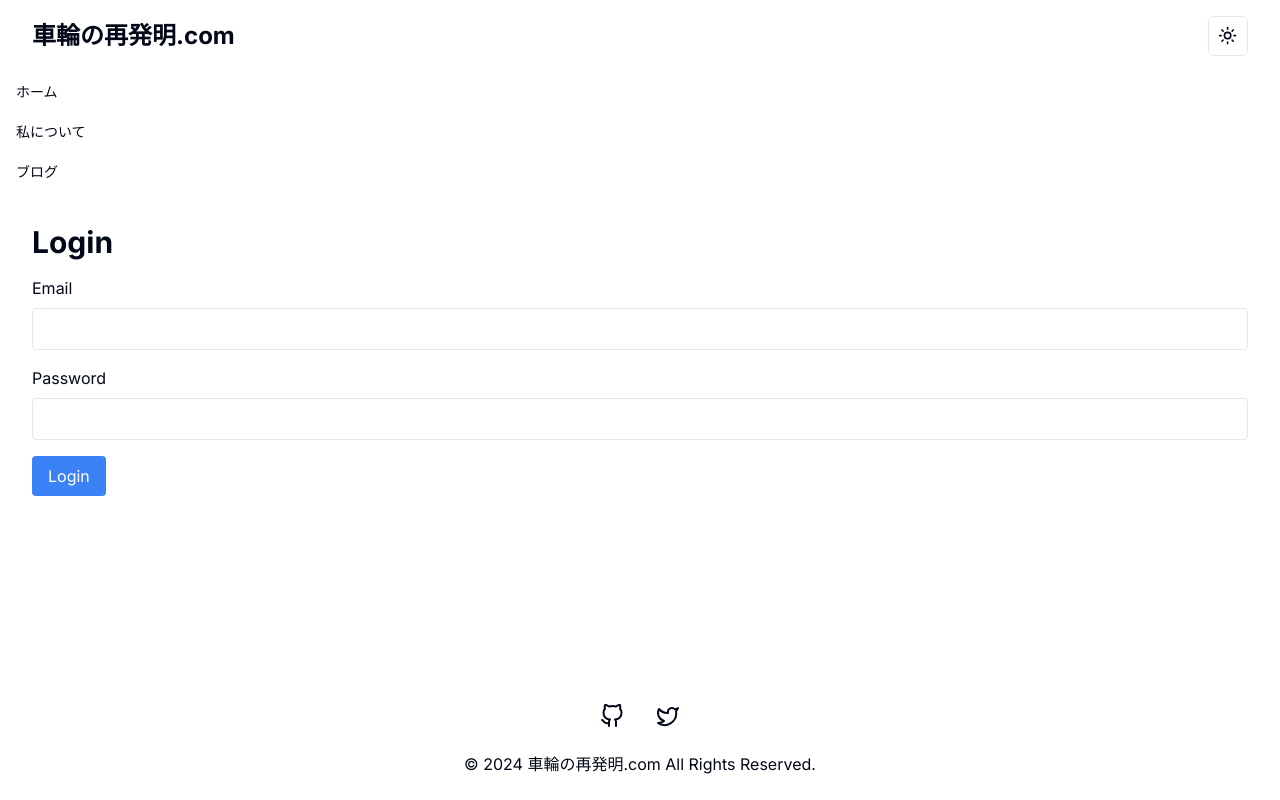
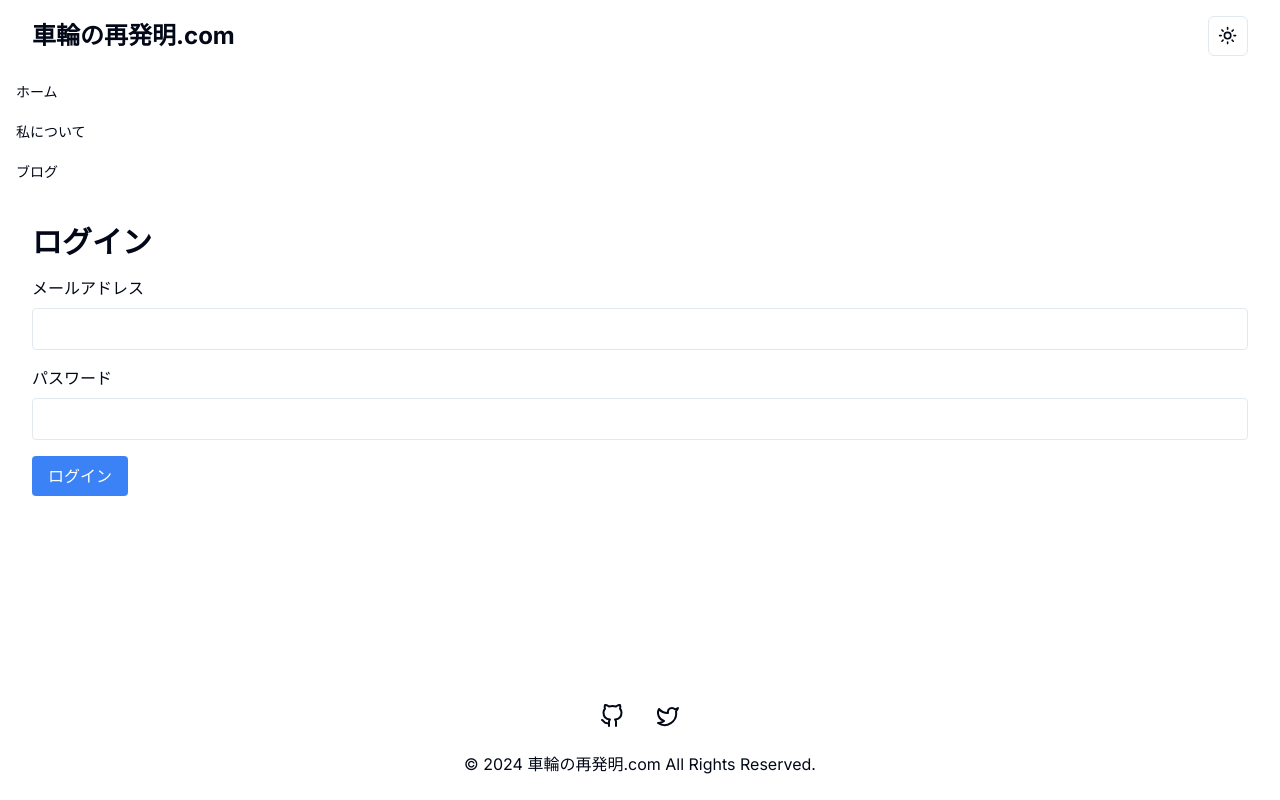
Before and after one commit to jaganoer-works/reinventing-wheel-blog, a Next.js app: page /login in a window 1280 px wide. Built offline with nearby package versions, Linux system fonts and the light colour scheme.

Commit message:
ログインフォームにバリデーションを追加

```diff
--- a/package.json
+++ b/package.json
@@ -9,6 +9,7 @@
     "lint": "next lint"
   },
   "dependencies": {
+    "@hookform/resolvers": "^3.9.0",
     "@radix-ui/react-avatar": "^1.1.0",
     "@radix-ui/react-dropdown-menu": "^2.1.1",
     "@radix-ui/react-navigation-menu": "^1.2.0",
@@ -22,12 +23,14 @@
     "next-themes": "^0.3.0",
     "react": "^18",
     "react-dom": "^18",
+    "react-hook-form": "^7.52.1",
     "react-markdown": "^9.0.1",
     "react-syntax-highlighter": "^15.5.0",
     "rehype-raw": "^7.0.0",
     "rehype-sanitize": "^6.0.0",
     "tailwind-merge": "^2.4.0",
-    "tailwindcss-animate": "^1.0.7"
+    "tailwindcss-animate": "^1.0.7",
+    "zod": "^3.23.8"
   },
   "devDependencies": {
     "@tailwindcss/typography": "^0.5.13",
--- a/src/app/login/page.tsx
+++ b/src/app/login/page.tsx
@@ -2,65 +2,96 @@
 
 import { useState } from "react";
 import { useRouter } from "next/navigation";
+import { useForm } from "react-hook-form";
+import { zodResolver } from "@hookform/resolvers/zod";
+import { z } from "zod";
 import { supabase } from "@/lib/supabase";
 
+// バリデーションスキーマの定義
+const loginSchema = z.object({
+  email: z
+    .string()
+    .min(1, { message: "メールアドレスは必須です" })
+    .email({ message: "有効なメールアドレスを入力してください" }),
+  password: z
+    .string()
+    .min(1, { message: "パスワードは必須です" })
+    .min(8, { message: "パスワードは8文字以上である必要があります" }),
+});
+
+type LoginFormData = z.infer<typeof loginSchema>;
+
 export default function Login() {
-  const [email, setEmail] = useState("");
-  const [password, setPassword] = useState("");
-  const [error, setError] = useState<string | null>(null);
+  const [submitError, setSubmitError] = useState<string | null>(null);
   const router = useRouter();
 
-  const handleSubmit = async (e: React.FormEvent) => {
-    e.preventDefault();
-    setError(null);
+  const {
+    register,
+    handleSubmit,
+    formState: { errors },
+  } = useForm<LoginFormData>({
+    resolver: zodResolver(loginSchema),
+  });
+
+  const onSubmit = async (data: LoginFormData) => {
+    setSubmitError(null);
     try {
       const { error } = await supabase.auth.signInWithPassword({
-        email,
-        password,
+        email: data.email,
+        password: data.password,
       });
       if (error) throw error;
       router.push("/");
     } catch (error) {
       console.error("Error logging in:", error);
-      setError("Invalid login credentials. Please try again.");
+      setSubmitError("ログイン情報が無効です。もう一度お試しください。");
     }
   };
 
   return (
     <div className="container py-8">
-      <h1 className="text-3xl font-bold mb-4">Login</h1>
-      <form onSubmit={handleSubmit} className="space-y-4">
+      <h1 className="text-3xl font-bold mb-4">ログイン</h1>
+      {submitError && <p className="text-red-500 mb-4">{submitError}</p>}
+      <form onSubmit={handleSubmit(onSubmit)} className="space-y-4">
         <div>
           <label htmlFor="email" className="block mb-2">
-            Email
+            メールアドレス
           </label>
           <input
+            {...register("email")}
             type="email"
             id="email"
-            value={email}
-            onChange={(e) => setEmail(e.target.value)}
-            className="w-full p-2 border rounded"
-            required
+            className={`w-full p-2 border rounded ${
+              errors.email ? "border-red-500" : ""
+            }`}
           />
+          {errors.email && (
+            <p className="text-red-500 text-sm mt-1">{errors.email.message}</p>
+          )}
         </div>
         <div>
           <label htmlFor="password" className="block mb-2">
-            Password
+            パスワード
           </label>
           <input
+            {...register("password")}
             type="password"
             id="password"
-            value={password}
-            onChange={(e) => setPassword(e.target.value)}
-            className="w-full p-2 border rounded"
-            required
+            className={`w-full p-2 border rounded ${
+              errors.password ? "border-red-500" : ""
+            }`}
           />
+          {errors.password && (
+            <p className="text-red-500 text-sm mt-1">
+              {errors.password.message}
+            </p>
+          )}
         </div>
         <button
           type="submit"
-          className="bg-blue-500 text-white px-4 py-2 rounded"
+          className="bg-blue-500 text-white px-4 py-2 rounded hover:bg-blue-600"
         >
-          Login
+          ログイン
         </button>
       </form>
     </div>
```
Also changed, not shown: 1 other file (tests, documents, lock files or other folders).
